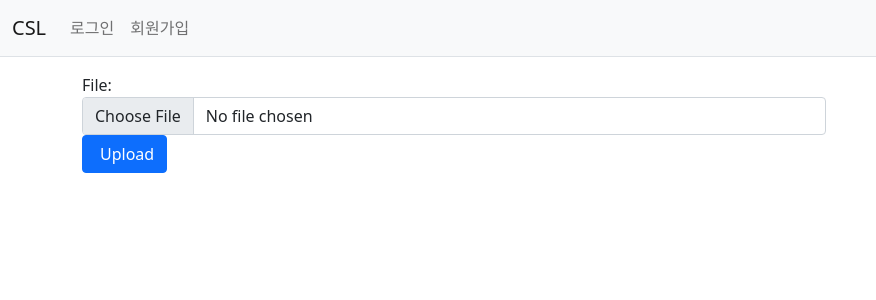
After one commit to suakii/csl_confirm, a Django app: page /common/upload/ in a window 1280 px wide. The commit adds this page. Shown: the top 300 px of the page, without its empty margins (0-876 px from the left). Run offline with Django 4.2, Linux system fonts and the light colour scheme.

Commit message:
csv upload

```diff
--- a/common/urls.py
+++ b/common/urls.py
@@ -7,5 +7,6 @@ urlpatterns = [
     path('login/', auth_views.LoginView.as_view(template_name='common/login.html'), name='login'),
     path('logout/', auth_views.LogoutView.as_view(), name='logout'),
     path('signup/', views.signup, name='signup'),
+    path('upload/', views.upload, name='upload'),
 
 ]
--- a/common/views.py
+++ b/common/views.py
@@ -1,6 +1,12 @@
 from django.contrib.auth import authenticate, login
 from django.shortcuts import render, redirect
 from .forms import UserForm
+from django.contrib import messages
+from django.http import HttpResponseRedirect
+from django.urls import reverse
+from csl.models import StudentInform
+from django.contrib.auth.models import User
+from django.shortcuts import render, get_object_or_404
 
 
 def signup(request):
@@ -16,3 +22,55 @@ def signup(request):
     else:
         form = UserForm()
     return render(request, 'common/signup.html', {'form': form})
+
+
+def upload(request):
+    data = {}
+    if "GET" == request.method:
+        return render(request, "common/upload.html", data)
+    # if not GET, then proceed
+    try:
+        csv_file = request.FILES["csv_file"]
+        if not csv_file.name.endswith('.csv'):
+            messages.error(request, 'File is not CSV type')
+            return HttpResponseRedirect(reverse("common:upload"))
+        # if file is too large, return
+        if csv_file.multiple_chunks():
+            messages.error(request, "Uploaded file is too big (%.2f MB)." % (csv_file.size / (1000 * 1000),))
+            return HttpResponseRedirect(reverse("common:upload"))
+
+        file_data = csv_file.read().decode("utf-8")
+
+        lines = file_data.split("\n")
+        # loop over the lines and save them in db. If error , store as string and then display
+
+        for line in lines[1:]:
+            fields = line.split(",")
+            try:
+                question = StudentInform.objects.filter(student_id=User.objects.get(username=fields[0]).pk)
+                question.delete()
+            except Exception as e:
+                pass
+            try:
+                form = StudentInform()
+                form.student_id = User.objects.get(username=fields[0]).pk
+                form.inform1 = fields[1]
+                form.inform2 = fields[2]
+                form.inform3 = fields[3]
+                form.inform4 = fields[4]
+                form.inform5 = fields[5]
+                form.inform6 = fields[6]
+                form.inform7 = fields[7]
+                form.inform8 = fields[8]
+                form.inform9 = fields[9]
+                form.inform10 = fields[10]
+                form.save()
+
+            except Exception as e:
+                print(e)
+                pass
+
+    except Exception as e:
+        messages.error(request, "Unable to upload file. " + repr(e))
+
+    return render(request, 'csl/csl_list.html')
--- /dev/null
+++ b/templates/common/upload.html
@@ -0,0 +1,22 @@
+{% extends "base.html" %}
+{% block content %}
+<div class="container my-3">
+
+    <form action="{% url 'common:upload' %}" method="POST" enctype="multipart/form-data" class="form-horizontal">
+        {% csrf_token %}
+        <div class="form-group">
+            <label for="name" class="col-md-3 col-sm-3 col-xs-12 control-label">File: </label>
+            <div class="col-md-8">
+                <input type="file" name="csv_file" id="csv_file" required="True" class="form-control">
+            </div>
+        </div>
+        <div class="form-group">
+            <div class="col-md-3 col-sm-3 col-xs-12 col-md-offset-3" style="margin-bottom:10px;">
+                <button class="btn btn-primary"> <span class="glyphicon glyphicon-upload" style="margin-right:5px;"></span>Upload </button>
+            </div>
+        </div>
+    </form>
+
+
+</div>
+{% endblock %}
--- a/templates/navbar.html
+++ b/templates/navbar.html
@@ -15,15 +15,24 @@
                 <li class="nav-item">
                     {% if user.is_authenticated %}
                         <a class="nav-link" href="{% url 'common:logout' %}">{{ user.username}} (로그아웃)</a>
+
                     {% else %}
                         <a class="nav-link" href="{% url 'common:login' %}">로그인</a>
                     {% endif %}
                 </li>
                 <li>
                     {% if not user.is_authenticated %}
-                    <a class="nav-link" href="{% url 'common:signup' %}">회원가입</a>
+                        <a class="nav-link" href="{% url 'common:signup' %}">회원가입</a>
                     {% endif %}
                 </li>
+
+                <li>
+                    {% if user.is_superuser %}
+                        <a class="nav-link" href="{% url 'common:upload' %}"> 업로드</a>
+                    {% endif %}
+                </li>
+
+
             </ul>
         </div>
     </div>
```
Also changed, not shown: db.sqlite3.
